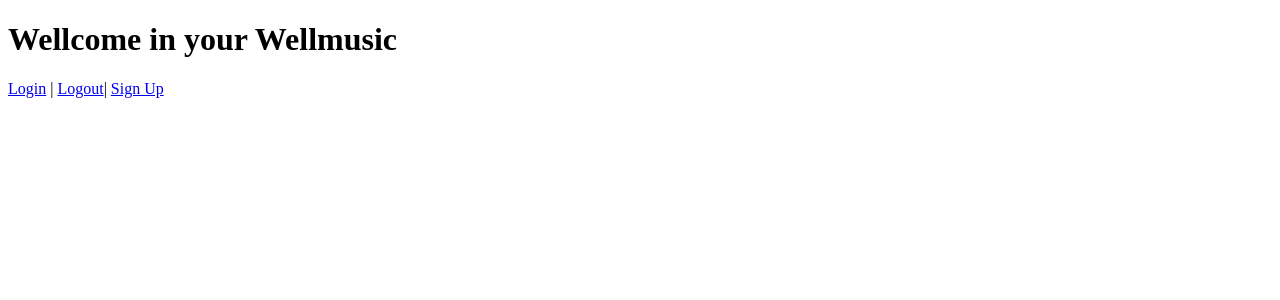
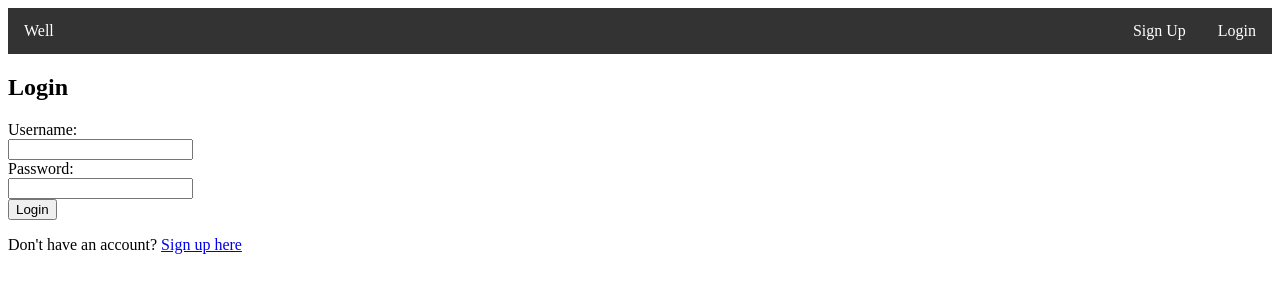
Before and after one commit to EtienneAbeng/WellMusic, a Django app: page / in a window 1280 px wide. Shown: the top 300 px of the page. Run offline with Django 4.2, Linux system fonts and the light colour scheme.

Commit message:
Update login page template with login form

```diff
--- a/well/templates/home.html
+++ b/well/templates/home.html
@@ -1,15 +1,19 @@
-<!DOCTYPE html>
-<html>
-<head>
-    <title>Home</title>
-</head>
-<body>
-    <h1>Wellcome in your Wellmusic</h1>
-    <p>
-        <!-- Links to login and logout pages -->
-        <a href="{% url 'login' %}">Login</a> |
-        <a href="{% url 'logout' %}">Logout</a>|
-        <a href="{% url 'signup' %}">Sign Up</a>
-    </p>
-</body>
-</html>
+{% extends 'base.html' %}
+
+{% block title %}Login{% endblock %}
+
+{% block content %}
+    <h2>Login</h2>
+    {% if error_message %}
+        <p>{{ error_message }}</p>
+    {% endif %}
+    <form method="post">
+        {% csrf_token %}
+        <label for="username">Username:</label><br>
+        <input type="text" name="username" id="username"><br>
+        <label for="password">Password:</label><br>
+        <input type="password" name="password" id="password"><br>
+        <input type="submit" value="Login">
+    </form>
+    <p>Don't have an account? <a href="{% url 'signup' %}">Sign up here</a></p>
+{% endblock %}
```
